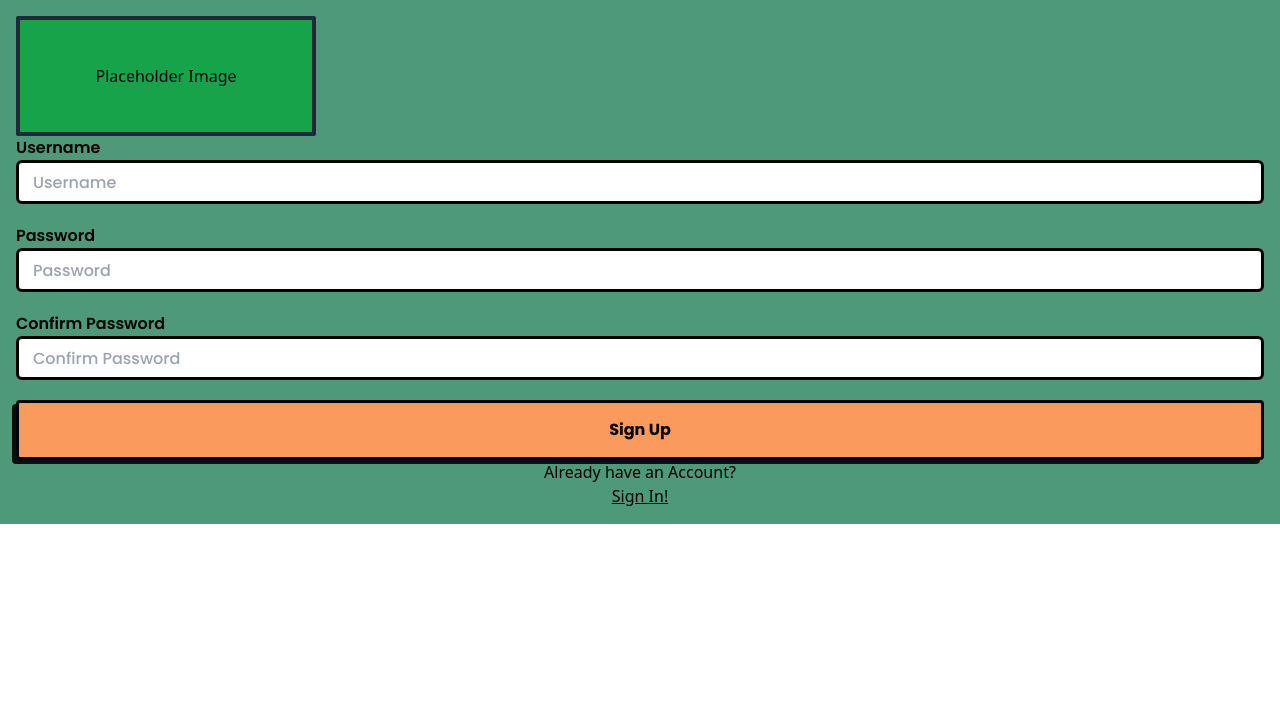
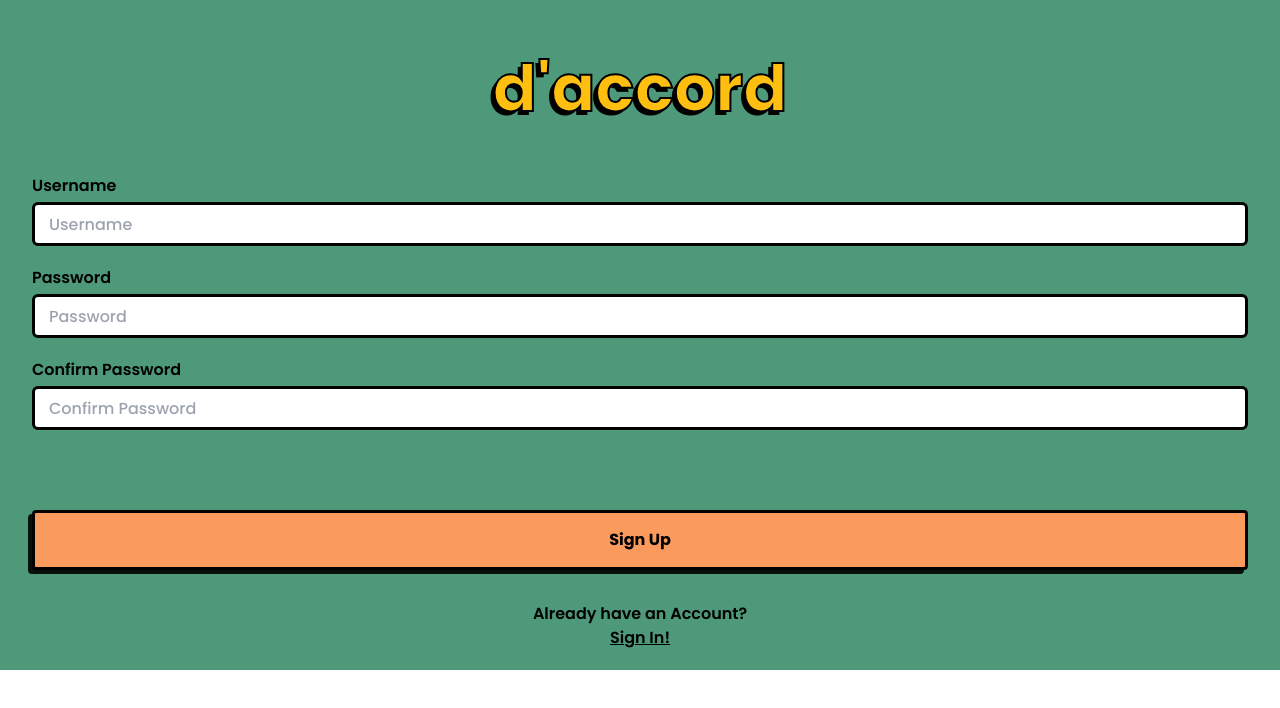
Before and after one commit to devhausleipzigacademy/camp9-final-project, a Next.js app: page /signup in a window 1280 px wide. Shown: the top 708 px of the page. Built offline with nearby package versions, Linux system fonts and the light colour scheme.

Commit message:
styling and logic is done - I am waiting for new tailwind config to change colors

```diff
--- a/app/(auth)/signup/page.tsx
+++ b/app/(auth)/signup/page.tsx
@@ -4,15 +4,17 @@ import React from 'react';
 
 function SignUp() {
   return (
-    <div className="w-full h-full flex flex-col p-4 bg-green">
-      <div className="w-[300px] h-[120px] bg-green-600 border-4 border-solid rounded-sm border-slate-800 flex justify-center items-center">
-        <p>Placeholder Image</p>
+    <div className="page flex flex-col w-full h-full gap-8 bg-green">
+      <div className="flex flex-col gap-9 justify-between">
+        <h1 className="appName">d'accord</h1>
+        <SignUpForm />
       </div>
-      <SignUpForm />
-      <p className="text-center">Already have an Account?</p>
-      <Link href={'/login'} className="underline text-center">
-        Sign In!
-      </Link>
+      <div className="flex flex-col justify-center items-center">
+        <p className="text-center body-semibold">Already have an Account?</p>
+        <Link href={'/login'} className="underline text-center body-semibold">
+          Sign In!
+        </Link>
+      </div>
     </div>
   );
 }
--- a/app/api/signup/route.ts
+++ b/app/api/signup/route.ts
@@ -1,6 +1,7 @@
 import { NextRequest, NextResponse } from 'next/server';
 import bcrypt from 'bcrypt';
 import { SignUpUser, signUpSchema } from 'types/user/SignUpSchema';
+import { db } from '@/libs/db';
 
 interface IRequest extends NextRequest {
   json: () => Promise<SignUpUser>;
@@ -9,30 +10,18 @@ interface IRequest extends NextRequest {
 export async function POST(request: IRequest) {
   const { userName, password, confirmPassword } = await request.json();
 
-  //this is the zod validation
   try {
     signUpSchema.parse({ userName, password, confirmPassword });
   } catch (err) {
     return NextResponse.json('Invalid user input', { status: 422 });
   }
 
-  //hashing the password
   const hashedPassword = await bcrypt.hash(password, 12);
 
-  //this is the the user creation
-  //the database has a unique requirement for the username
-  //if the username already exists, the database will throw an error
-  //if the username doesn't exist, the user will be created
-  //I am handling the creation and checking for the username in sweep
-
-  //its commented out because we don't have a database yet
   try {
-    // const newUser = await db.user.create({
-    //   data: {
-    //     userName,
-    //     password: hashedPassword,
-    //   },
-    // });
+    const newUser = await db.user.create({
+      data: { name: userName, password: hashedPassword },
+    });
     return NextResponse.json('User created', { status: 201 });
   } catch (err) {
     return NextResponse.json('User already exists', { status: 422 });
--- a/app/globals.css
+++ b/app/globals.css
@@ -124,6 +124,7 @@
     padding-top: 2.5rem;
     padding-left: 2rem;
     padding-bottom: 1.25rem;
+    padding-right: 2rem;
   }
   .title-black {
     font-family: 'Poppins';
@@ -221,4 +222,40 @@
   .shadow-brutal {
     box-shadow: -4px 4px 0px rgba(0, 0, 0, 1);
   }
+  .appName {
+    font-family: 'Poppins';
+    font-style: normal;
+    font-weight: 700;
+    font-size: 65px;
+    line-height: 98px;
+    text-align: center;
+    color: #febf10;
+    text-shadow: -4px 4px 0px #000000;
+    -webkit-text-stroke: 2px black;
+  }
 }
+
+.toast-container {
+  --toastify-color-light: #ffedbc;
+  --toastify-color-dark: #2f9ca1;
+  --toastify-color-info: #038b91;
+  --toastify-color-success: #79cb65;
+  --toastify-color-warning: #febf10;
+  --toastify-color-error: #fa1911;
+  --toastify-color-transparent: rgba(255, 255, 255, 1);
+
+  --toastify-icon-color-info: var(--toastify-color-info);
+  --toastify-icon-color-success: var(--toastify-color-success);
+  --toastify-icon-color-warning: var(--toastify-color-warning);
+  --toastify-icon-color-error: var(--toastify-color-error);
+
+  --toastify-toast-width: 320px;
+  --toastify-toast-background: #febf10;
+  --toastify-toast-min-height: 64px;
+  --toastify-toast-max-height: 800px;
+  --toastify-font-family: 'Poppins';
+  --toastify-z-index: 9999;
+
+  --toastify-text-color-light: #000000;
+  --toastify-text-color-dark: #fff;
+}
--- a/app/layout.tsx
+++ b/app/layout.tsx
@@ -1,4 +1,3 @@
-import { Navbar } from 'components/shared/navbar/Navbar';
 import './globals.css';
 import Provider from './provider';
 
--- a/app/provider.tsx
+++ b/app/provider.tsx
@@ -24,6 +24,7 @@ function Provider({ children }: ProviderProps) {
         draggable
         pauseOnHover
         theme="light"
+        className={'toast-container'}
       />
       <QueryClientProvider client={queryClient}>{children}</QueryClientProvider>
     </>
--- a/components/InputField.tsx
+++ b/components/InputField.tsx
@@ -48,8 +48,25 @@ export const InputField = forwardRef(
           width === 'full' ? 'w-full' : 'w-[251px]'
         )}
       >
-        <span className={clsx(showLabel ? 'visible' : 'hidden')}>{label}</span>
-        {error && <p className="body-accent ml-auto">{error.message}</p>}
+        <div className="flex flex-row items-center justify-between mb-1">
+          <span className={clsx(showLabel ? 'visible' : 'hidden')}>
+            {label}
+          </span>
+          {error && (
+            <div className="flex flex-row gap-2 items-center">
+              <svg
+                xmlns="http://www.w3.org/2000/svg"
+                viewBox="0 0 30 30"
+                width="14px"
+                height="14px"
+              >
+                {' '}
+                <path d="M 15 3 C 14.168432 3 13.456063 3.5067238 13.154297 4.2285156 L 2.3007812 22.947266 L 2.3007812 22.949219 A 2 2 0 0 0 2 24 A 2 2 0 0 0 4 26 A 2 2 0 0 0 4.140625 25.994141 L 4.1445312 26 L 15 26 L 25.855469 26 L 25.859375 25.992188 A 2 2 0 0 0 26 26 A 2 2 0 0 0 28 24 A 2 2 0 0 0 27.699219 22.947266 L 27.683594 22.919922 A 2 2 0 0 0 27.681641 22.917969 L 16.845703 4.2285156 C 16.543937 3.5067238 15.831568 3 15 3 z M 13.787109 11.359375 L 16.212891 11.359375 L 16.011719 17.832031 L 13.988281 17.832031 L 13.787109 11.359375 z M 15.003906 19.810547 C 15.825906 19.810547 16.318359 20.252813 16.318359 21.007812 C 16.318359 21.748812 15.825906 22.189453 15.003906 22.189453 C 14.175906 22.189453 13.679688 21.748813 13.679688 21.007812 C 13.679688 20.252813 14.174906 19.810547 15.003906 19.810547 z" />
+              </svg>{' '}
+              <p className="special-accent ml-auto">{error.message}</p>
+            </div>
+          )}
+        </div>
         <input
           className={clsx(
             'p-[14px] h-11 body rounded-md placeholder-[body-light] w-full',
--- a/components/hooks/useUser.tsx
+++ b/components/hooks/useUser.tsx
@@ -4,7 +4,7 @@ import { useMutation } from '@tanstack/react-query';
 import { toast } from 'react-toastify';
 import { useForm } from 'react-hook-form';
 import { zodResolver } from '@hookform/resolvers/zod';
-import { SignUpUser, signUpSchema } from '@/components/types/user/SignUpSchema';
+import { SignUpUser, signUpSchema } from '@/types/user/SignUpSchema';
 
 /////////////////////
 // SignUp Mutation //
@@ -35,7 +35,7 @@ export function useSignUpMutation() {
       reset();
     },
     onError: error => {
-      toast.error('Something went wrong');
+      toast.error('User already exists!');
     },
   });
   return { register, errors, handleSubmit, ...mutation };
--- a/components/shared/forms/SignUpForm.tsx
+++ b/components/shared/forms/SignUpForm.tsx
@@ -17,8 +17,9 @@ function SignUpForm() {
     <form
       onSubmit={handleSubmit(onSubmit)}
       noValidate
-      className="flex flex-col gap-5"
+      className="flex flex-col gap-20"
     >
+      <div className="flex flex-col gap-5">
         <InputField
           label={'Username'}
           showLabel={true}
@@ -52,6 +53,7 @@ function SignUpForm() {
           type={'password'}
           {...register('confirmPassword')}
         />
+      </div>
       <Button type="submit" size="full" variant="secondary">
         Sign Up
       </Button>
--- a/tsconfig.json
+++ b/tsconfig.json
@@ -17,8 +17,7 @@
     "noUncheckedIndexedAccess": true,
     "baseUrl": ".",
     "paths": {
-      "@/components/*": ["./*"],
-      "@/server/*": ["server/*"]
+      "@/*": ["./*"]
     },
     "noErrorTruncation": true,
     "plugins": [
--- a/types/user/SignUpSchema.ts
+++ b/types/user/SignUpSchema.ts
@@ -4,15 +4,13 @@ export const signUpSchema = z
   .object({
     userName: z
       .string()
-      .min(3, 'Username must be atleast 3 characters long.')
-      .max(20, 'Username must be less than 20 characters long.'),
-    password: z.string().min(8, 'Password must be atleast 8 characters long.'),
-    confirmPassword: z
-      .string()
-      .min(8, 'Password must be atleast 8 characters long.'),
+      .min(3, 'atleast 3 characters long')
+      .max(20, 'less than 20 characters long.'),
+    password: z.string().min(8, 'atleast 8 characters long'),
+    confirmPassword: z.string().min(8, 'do not match'),
   })
   .refine(data => data.password === data.confirmPassword, {
-    message: 'Passwords do not match.',
+    message: 'does not match',
     path: ['confirmPassword'],
   });
 
```
Lines whose indentation alone changed are shown as unchanged.
